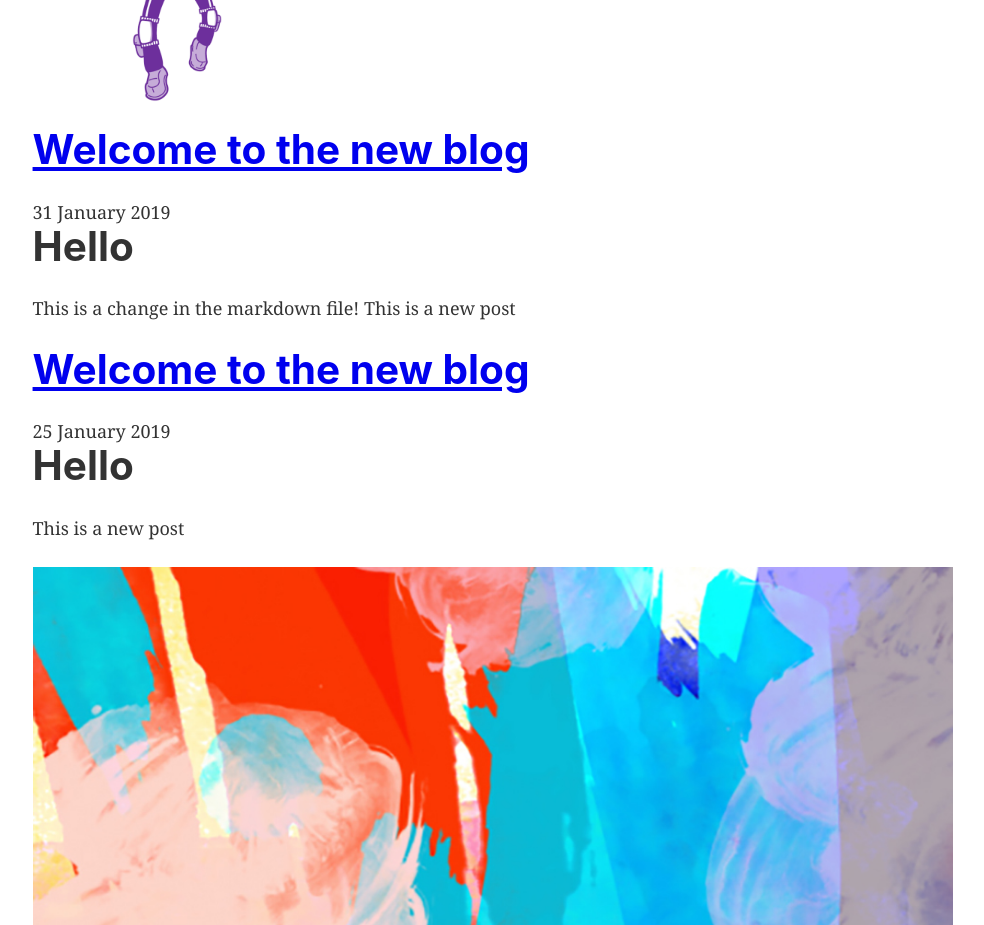
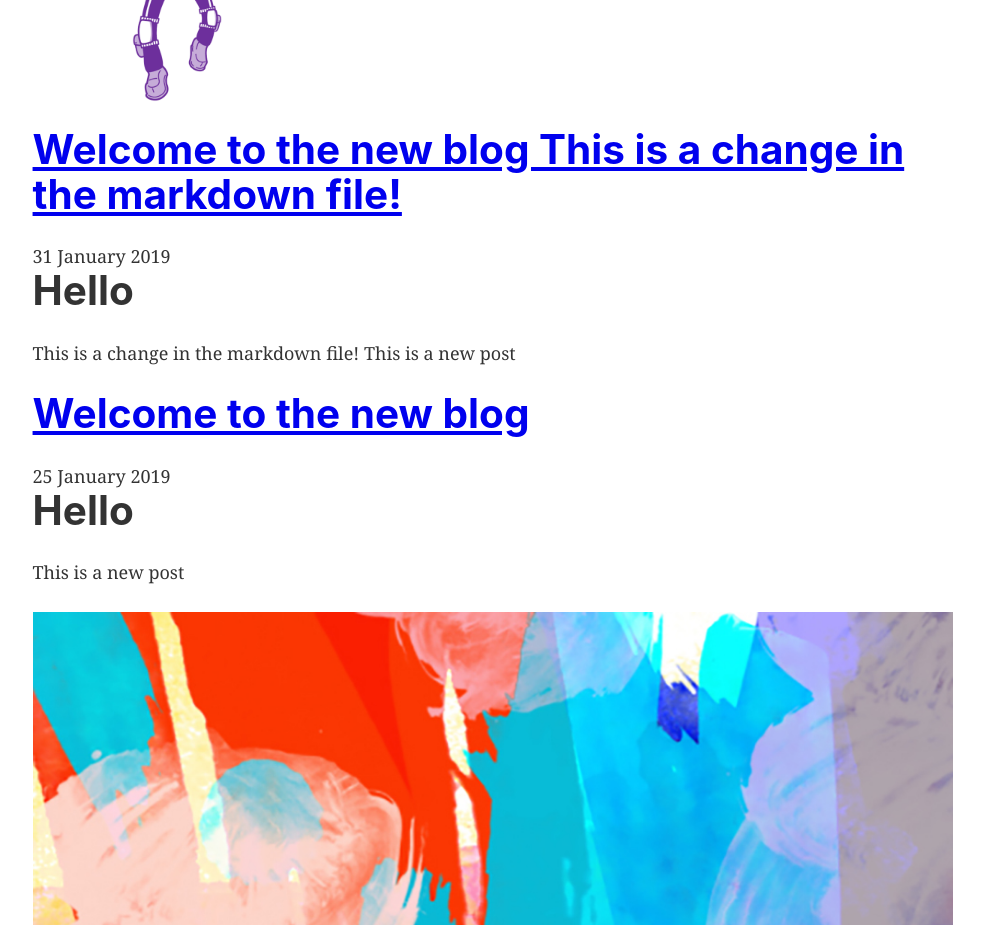
Before and after one commit to Rouncer27/level-up-tuts, a Gatsby site: page / in a window 1280 px wide. Shown: the part 880-1805 px from the top of the page, without its empty margins (147-1131 px from the left). Built offline with nearby package versions, Linux system fonts and the light colour scheme; Gatsby itself is replaced by a stand-in of ours.

Commit message:
changes to the blog post again

```diff
--- a/src/posts/post.md
+++ b/src/posts/post.md
@@ -1,5 +1,5 @@
 ---
-title: 'Welcome to the new blog'
+title: 'Welcome to the new blog This is a change in the markdown file!'
 date: '2019-01-31'
 ---
 
```
